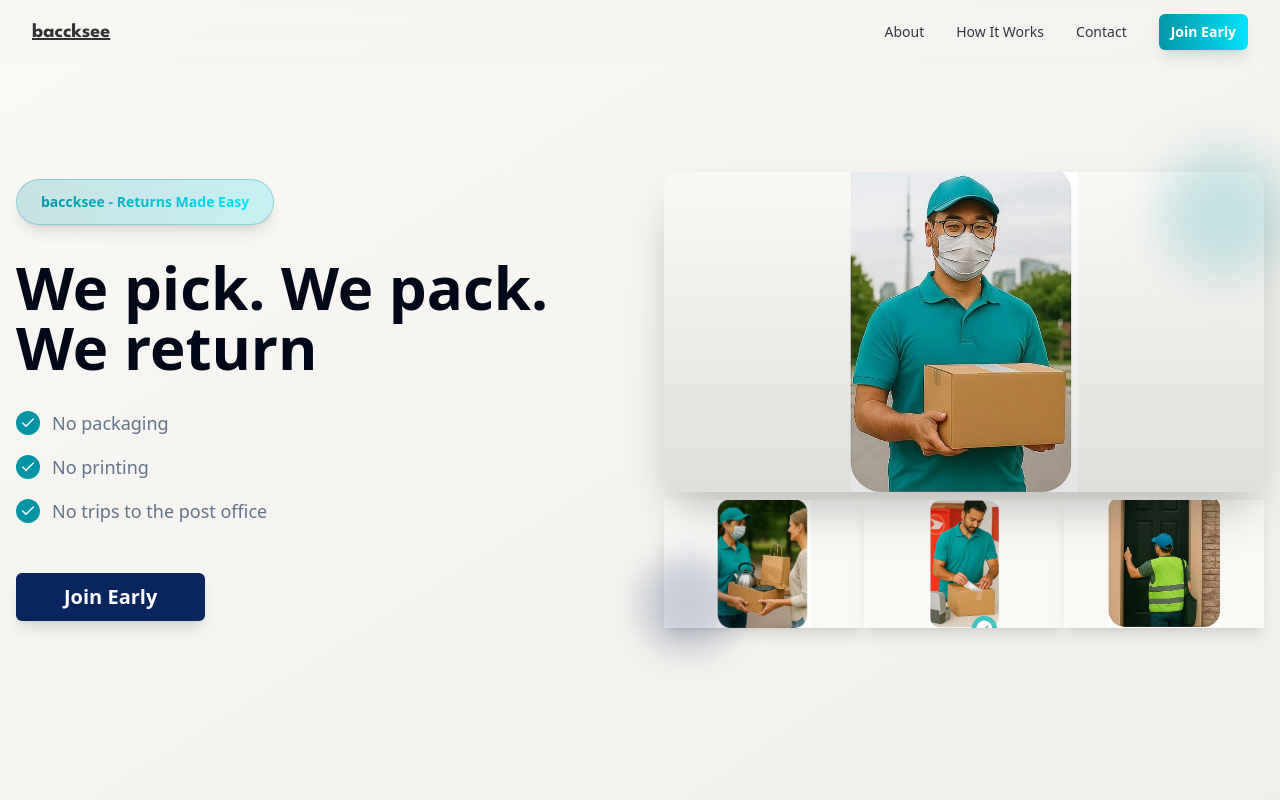
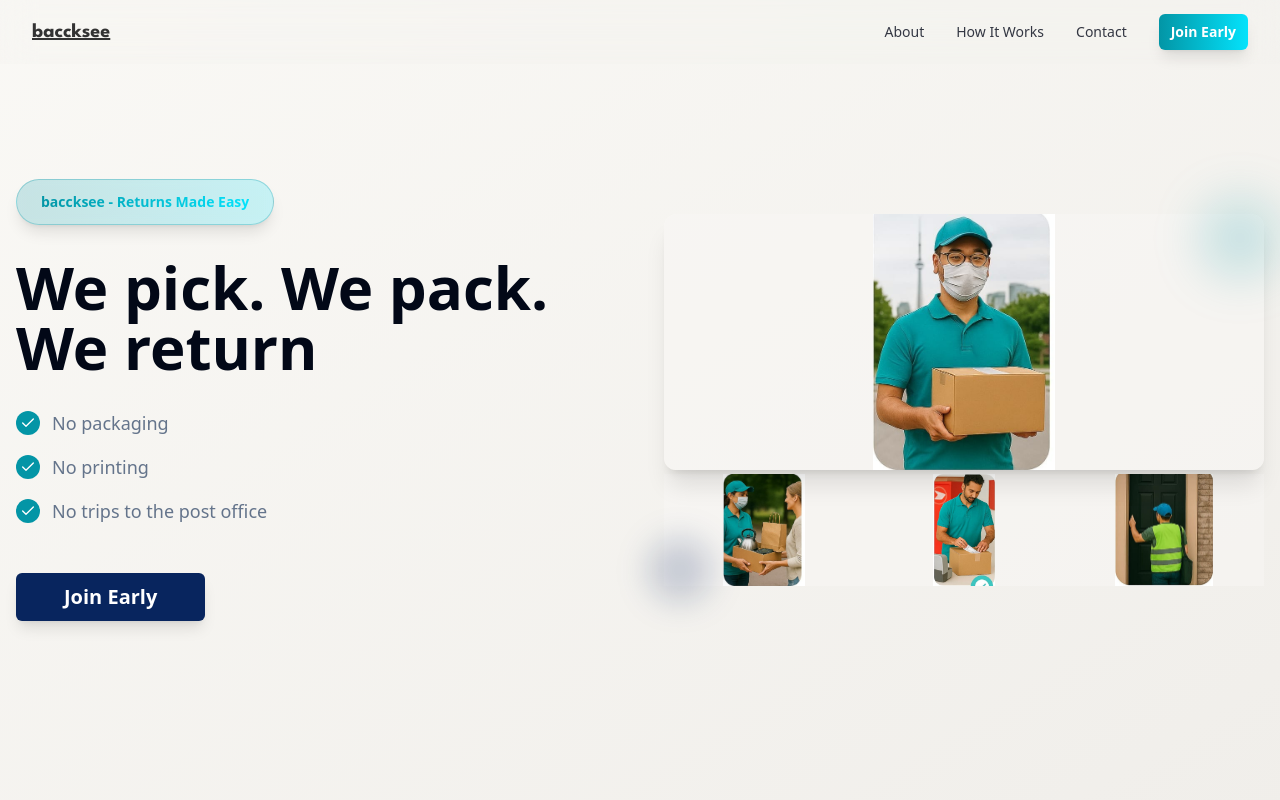
Before and after one commit to saroja8971100-png/baccksee1, a React (Vite) app: page / in a window 1280 px wide. Shown: the top 800 px of the page. Built offline with nearby package versions, Linux system fonts and the light colour scheme.

Commit message:
Fix Hero Section Spacing
Reduce image sizes in the hero section to eliminate extra spacing and ensure proper visibility across different device types.

```diff
--- a/src/components/HeroSection.tsx
+++ b/src/components/HeroSection.tsx
@@ -61,43 +61,42 @@ const HeroSection = () => {
           {/* Right Column - Image Gallery */}
           <div className="relative">
             {/* Main large image */}
-            <div className="relative rounded-2xl overflow-hidden shadow-2xl mb-2">
+            <div className="relative rounded-xl overflow-hidden shadow-xl mb-1">
               <img
                 src="/lovable-uploads/033afee6-820c-4af4-86f4-27d43c80ba50.png"
                 alt="Professional delivery service"
-                className="w-full h-80 object-contain bg-secondary"
+                className="w-full h-48 sm:h-56 lg:h-64 object-contain bg-secondary/50"
               />
-              <div className="absolute inset-0 bg-gradient-to-t from-black/10 to-transparent"></div>
             </div>
 
             {/* Secondary images grid */}
             <div className="grid grid-cols-3">
-              <div className="rounded-none overflow-hidden shadow-lg">
+              <div className="overflow-hidden">
                 <img
                   src="/lovable-uploads/fc504a2c-a614-47b9-ac8e-e4ac0369aa29.png"
                   alt="Package handover"
-                  className="w-full h-32 object-contain bg-secondary hover:scale-105 transition-transform duration-300"
+                  className="w-full h-20 sm:h-24 lg:h-28 object-contain bg-secondary/50 hover:scale-105 transition-transform duration-300"
                 />
               </div>
-              <div className="rounded-none overflow-hidden shadow-lg">
+              <div className="overflow-hidden">
                 <img
                   src="/lovable-uploads/d1933ebf-1418-416f-9036-8900d40feb62.png"
                   alt="Package processing"
-                  className="w-full h-32 object-contain bg-secondary hover:scale-105 transition-transform duration-300"
+                  className="w-full h-20 sm:h-24 lg:h-28 object-contain bg-secondary/50 hover:scale-105 transition-transform duration-300"
                 />
               </div>
-              <div className="rounded-none overflow-hidden shadow-lg">
+              <div className="overflow-hidden">
                 <img
                   src="/lovable-uploads/604dcfdd-09cb-46e5-8710-3183c5fc8a8d.png"
                   alt="Doorstep delivery"
-                  className="w-full h-32 object-contain bg-secondary hover:scale-105 transition-transform duration-300"
+                  className="w-full h-20 sm:h-24 lg:h-28 object-contain bg-secondary/50 hover:scale-105 transition-transform duration-300"
                 />
               </div>
             </div>
 
             {/* Floating elements */}
-            <div className="absolute -top-6 -right-6 w-32 h-32 bg-pink-bright/20 rounded-full blur-xl"></div>
-            <div className="absolute -bottom-6 -left-6 w-24 h-24 bg-primary/20 rounded-full blur-lg"></div>
+            <div className="absolute -top-4 -right-4 w-20 h-20 bg-pink-bright/20 rounded-full blur-xl"></div>
+            <div className="absolute -bottom-4 -left-4 w-16 h-16 bg-primary/20 rounded-full blur-lg"></div>
           </div>
 
         </div>
```
